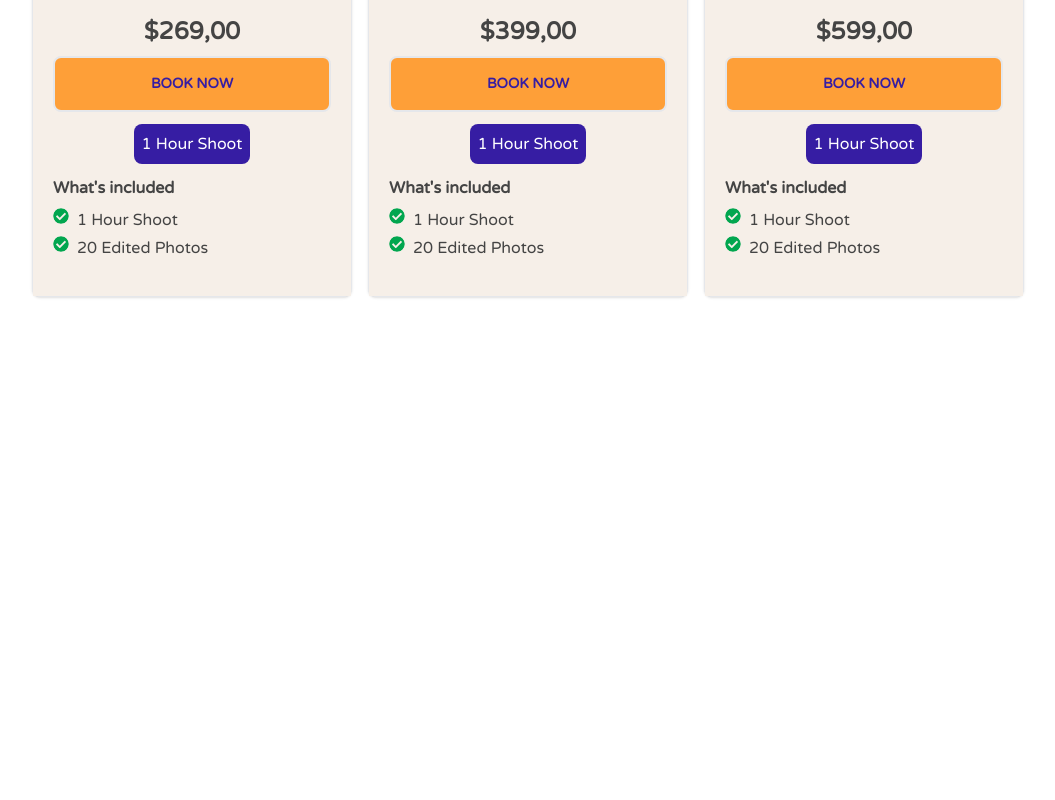
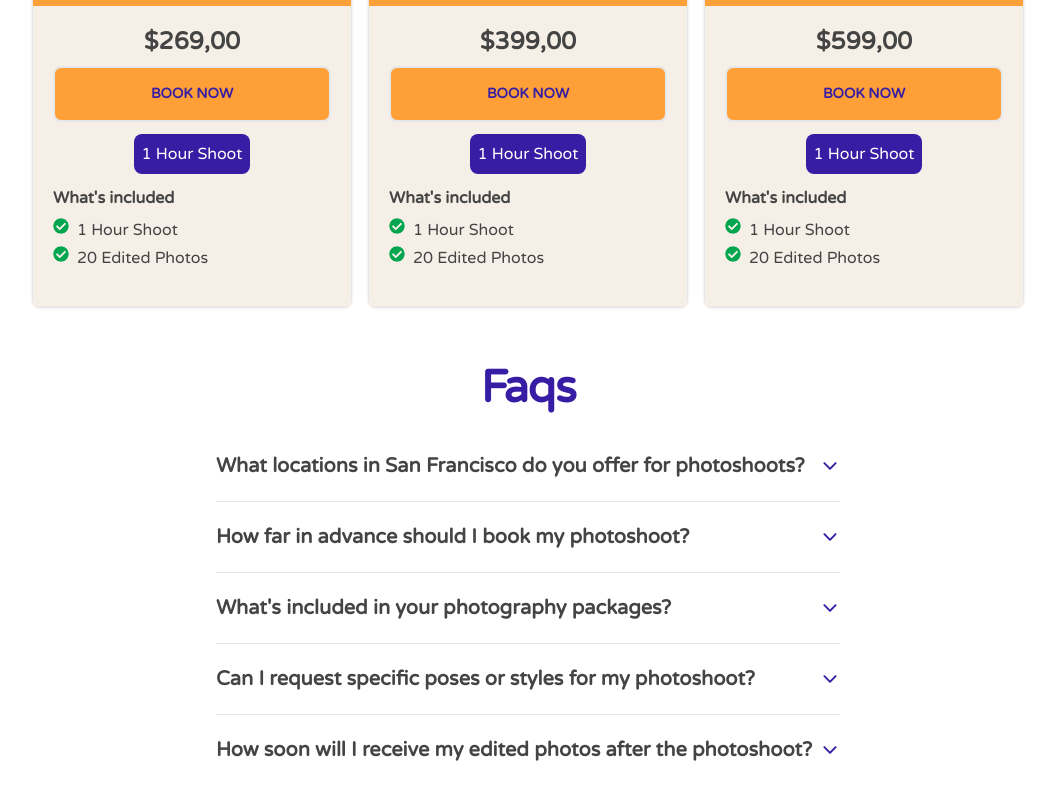
Before and after one commit to focus110/photoshoots-for-tourist, a React (Create React App) app: page / in a window 1280 px wide. Shown: the part 1328-2128 px from the top of the page, without its empty margins (112-1167 px from the left). Before the commit the page ends 1673 px from the top, so only its background shows below. Built offline with nearby package versions, Linux system fonts and the light colour scheme.

Commit message:
added faq component, and animation

```diff
--- a/package.json
+++ b/package.json
@@ -6,6 +6,7 @@
     "@testing-library/jest-dom": "^5.17.0",
     "@testing-library/react": "^13.4.0",
     "@testing-library/user-event": "^13.5.0",
+    "framer-motion": "^11.0.24",
     "react": "^18.2.0",
     "react-dom": "^18.2.0",
     "react-icons": "^5.0.1",
--- a/src/App.js
+++ b/src/App.js
@@ -7,6 +7,7 @@ import Navbar from "./components/Navbar";
 import ServiceAlert from "./components/ServiceAlert";
 import Venues from "./components/Venues";
 import Topbar from "./components/Topbar";
+import Faqs from "./components/Faqs";
 
 function App() {
   document.addEventListener("DOMContentLoaded", function () {
@@ -33,9 +34,8 @@ function App() {
       <Menu />
       <Banner />
       <ServiceAlert isMobile={true} />
-      {/* <ContentMenu /> */}
-      {/* <Features /> */}
       <Venues />
+      <Faqs />
     </div>
   );
 }
--- /dev/null
+++ b/src/components/Faq.jsx
@@ -0,0 +1,37 @@
+import React, { useState } from "react";
+import { IoIosArrowDown } from "react-icons/io";
+import { motion, AnimatePresence } from "framer-motion";
+
+const Faq = ({ title, description }) => {
+  const [isOpen, setIsOpen] = useState(false);
+
+  const toggleOpen = () => {
+    setIsOpen(!isOpen);
+  };
+  return (
+    <div className="py-5">
+      <h3
+        onClick={toggleOpen}
+        class="flex items-center justify-between gap-2 cursor-pointer font-bold text-text-light text-left md:text-left text-[16px] md:text-[20px]"
+      >
+        <span> {title}</span>
+        <IoIosArrowDown className="w-8 h-8 text-primary md:w-5 md:h-5 cursor-pointer" />
+      </h3>
+      <AnimatePresence>
+        {isOpen && (
+          <motion.p
+            initial={{ opacity: 0, y: -20 }}
+            animate={{ opacity: 1, y: 0 }}
+            exit={{ opacity: 0, y: -20 }}
+            transition={{ duration: 0.5 }}
+            className="max-w-screen-sm mb-6 font-light text-text-light text-left md:text-left text-[16px] md:text-[18px] mt-3"
+          >
+            {description}
+          </motion.p>
+        )}{" "}
+      </AnimatePresence>
+    </div>
+  );
+};
+
+export default Faq;
--- /dev/null
+++ b/src/components/Faqs.jsx
@@ -0,0 +1,40 @@
+import React from "react";
+import Faq from "./Faq";
+
+const Faqs = () => {
+  return (
+    <div className="w-full flex flex-col items-center mx-auto xl:max-w-screen-lg px-4 xl:px-36 pb-12">
+      <h5 className="w-full mb-2 text-[28px] md:text-[45px] text-center font-bold tracking-tight text-primary">
+        Faqs
+      </h5>
+      <div>
+        <Faq
+          title="What locations in San Francisco do you offer for photoshoots?"
+          description="We offer photoshoots at a variety of iconic locations throughout San Francisco, including the Golden Gate Bridge, Lombard Street, Fisherman's Wharf, and more. Additionally, we can recommend hidden gems and lesser-known spots for a unique experience tailored to your preferences."
+        />
+        <hr />
+        <Faq
+          title="How far in advance should I book my photoshoot?"
+          description="We recommend booking your photoshoot at least 2-4 weeks in advance to ensure availability, especially during peak tourist seasons. However, we understand that plans can change, so we'll do our best to accommodate last-minute bookings whenever possible."
+        />{" "}
+        <hr />
+        <Faq
+          title="What's included in your photography packages?"
+          description="Our photography packages typically include a specified number of hours of shooting time, a professional photographer, high-resolution edited photos, and digital downloads or prints, depending on the package you choose. We also offer customization options to tailor the package to your needs."
+        />{" "}
+        <hr />
+        <Faq
+          title="Can I request specific poses or styles for my photoshoot?"
+          description="Absolutely! We encourage our clients to share their vision and preferences with us. Whether you're looking for candid shots, posed portraits, or a specific theme, our photographers will work closely with you to capture the style and mood you desire."
+        />{" "}
+        <hr />
+        <Faq
+          title="How soon will I receive my edited photos after the photoshoot?"
+          description="We strive to deliver your edited photos promptly while ensuring the highest quality. Typically, you can expect to receive your edited photos within 1-2 weeks after the photoshoot. However, this timeline may vary depending on factors such as the volume of photos and any additional editing requests. We'll keep you informed throughout the process to ensure your satisfaction."
+        />
+      </div>
+    </div>
+  );
+};
+
+export default Faqs;
--- a/src/components/ServiceAlert.jsx
+++ b/src/components/ServiceAlert.jsx
@@ -4,13 +4,17 @@ import { MdOutlineNavigateNext } from "react-icons/md";
 
 const ServiceAlert = ({ isMobile }) => {
   return (
-    <div className={`${!isMobile ? "hidden md:block " : "flex md:hidden justify-center mt-14"}`}>
+    <div
+      className={`${
+        !isMobile ? "hidden md:block " : "flex md:hidden justify-center mt-14"
+      }`}
+    >
       <a
         href="#"
         className={` inline-flex items-center gap-2 rounded-3xl bg-accent-blue border border-white md:border-transparent px-4 py-[1px] text-[14px] text-white`}
       >
         <FaBell className="w-4 h-4" />
-        <strong>Service: </strong>tours operating daily!
+        <strong>Service: </strong>Photography services for tourists
         <MdOutlineNavigateNext className="w-8 h-8" />
       </a>
     </div>
```
Also changed, not shown: 1 other file (tests, documents, lock files or other folders).
